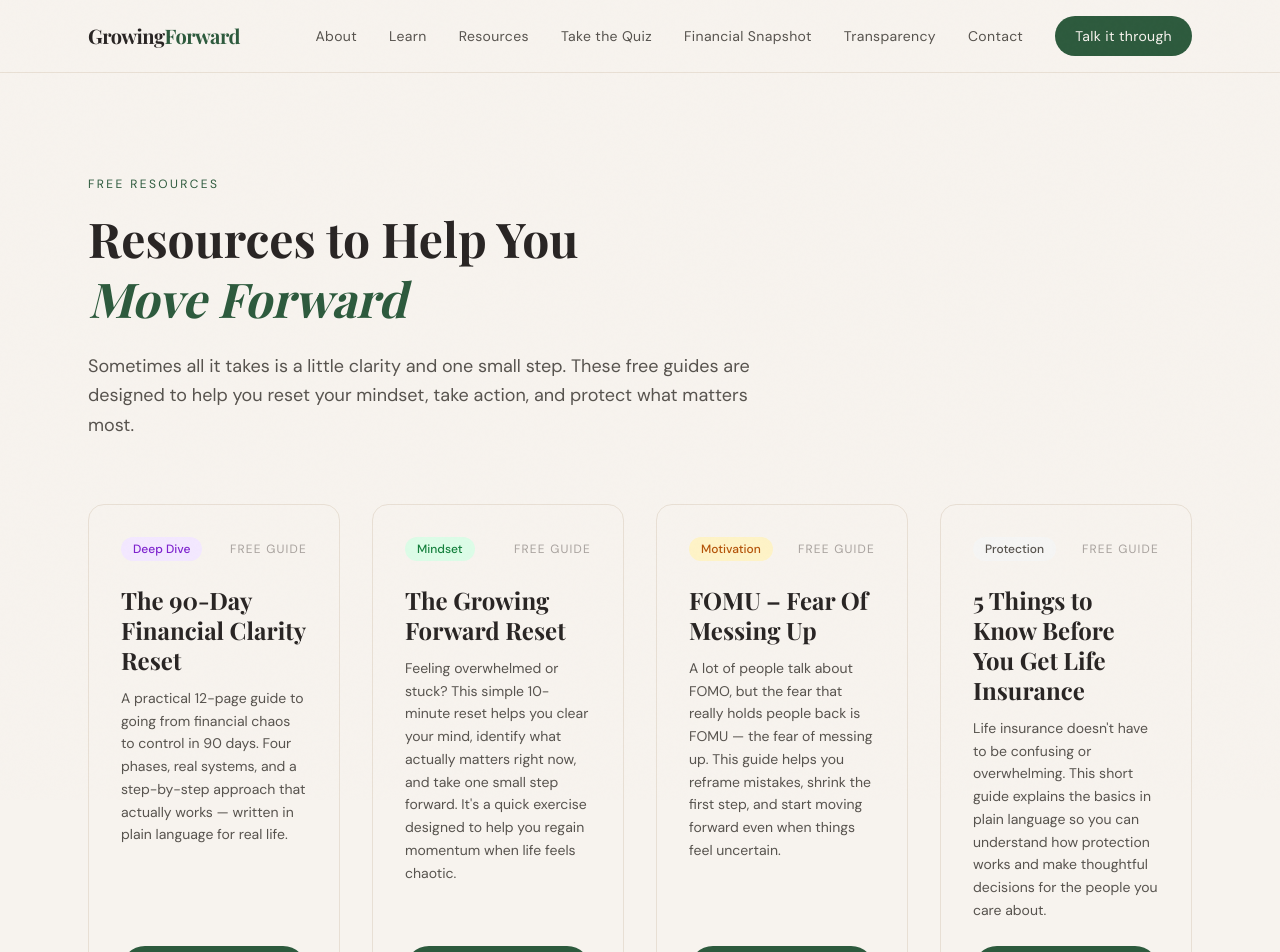
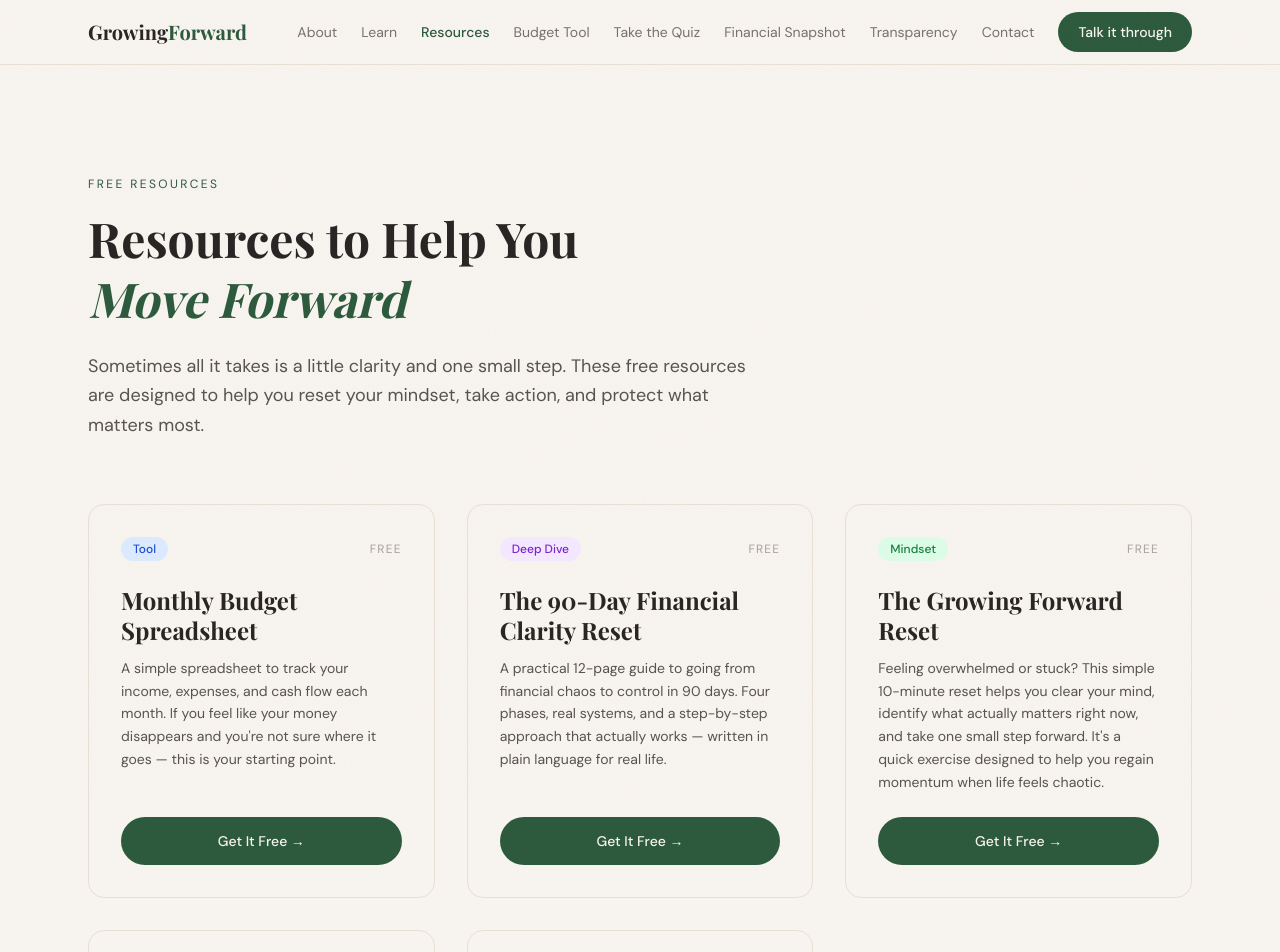
Before and after one commit to Evaldez17/Growing-Forward, a Next.js app: page /resources in a window 1280 px wide. Shown: the top 952 px of the page. Built offline with nearby package versions, Linux system fonts and the light colour scheme; a web font is replaced by a local one.

Commit message:
add budget tool to navbar and resources

```diff
--- a/src/app/resources/page.tsx
+++ b/src/app/resources/page.tsx
@@ -4,6 +4,14 @@ import { useState } from 'react'
 import { useRouter } from 'next/navigation'
 
 const resources = [
+  {
+    id: 'budget',
+    title: 'Monthly Budget Spreadsheet',
+    description: "A simple spreadsheet to track your income, expenses, and cash flow each month. If you feel like your money disappears and you're not sure where it goes — this is your starting point.",
+    tag: 'Tool',
+    file: '/growing-forward-monthly-budget.xlsx',
+    tagColor: 'bg-blue-100 text-blue-700',
+  },
   {
     id: '90day',
     title: 'The 90-Day Financial Clarity Reset',
@@ -80,7 +88,7 @@ function ResourceCard({ resource }: { resource: typeof resources[0] }) {
         <span className={`text-xs font-medium px-3 py-1 rounded-full font-body ${resource.tagColor}`}>
           {resource.tag}
         </span>
-        <span className="text-xs text-stone-400 font-body uppercase tracking-widest">Free Guide</span>
+        <span className="text-xs text-stone-400 font-body uppercase tracking-widest">Free</span>
       </div>
 
       <div>
@@ -97,7 +105,7 @@ function ResourceCard({ resource }: { resource: typeof resources[0] }) {
           onClick={() => setOpen(true)}
           className="mt-auto w-full bg-forest text-warm-cream py-3.5 rounded-full font-medium hover:bg-forest-dark transition-colors duration-200 text-sm"
         >
-          Get the Guide →
+          Get It Free →
         </button>
       )}
 
@@ -127,7 +135,7 @@ function ResourceCard({ resource }: { resource: typeof resources[0] }) {
             disabled={loading}
             className="w-full bg-forest text-warm-cream py-3.5 rounded-full font-medium hover:bg-forest-dark transition-colors duration-200 text-sm disabled:opacity-60"
           >
-            {loading ? 'Sending...' : 'Send Me the Guide'}
+            {loading ? 'Sending...' : 'Send It To Me'}
           </button>
           <button
             type="button"
@@ -154,11 +162,11 @@ export default function Resources() {
             <span className="text-forest italic">Move Forward</span>
           </h1>
           <p className="text-stone-600 font-body text-lg leading-relaxed">
-            Sometimes all it takes is a little clarity and one small step. These free guides are designed to help you reset your mindset, take action, and protect what matters most.
+            Sometimes all it takes is a little clarity and one small step. These free resources are designed to help you reset your mindset, take action, and protect what matters most.
           </p>
         </div>
 
-        <div className="grid md:grid-cols-2 lg:grid-cols-4 gap-8">
+        <div className="grid md:grid-cols-2 lg:grid-cols-3 gap-8">
           {resources.map(resource => (
             <ResourceCard key={resource.id} resource={resource} />
           ))}
@@ -167,7 +175,7 @@ export default function Resources() {
         <div className="mt-12 text-center">
           <p className="font-display text-xl font-bold text-stone-800 mb-2">Not sure where to start?</p>
           <p className="text-stone-500 font-body max-w-xl mx-auto leading-relaxed">
-            Start with whichever guide resonates most with you right now. Growth does not require perfection — it just requires movement.
+            Start with whichever resource resonates most with you right now. Growth does not require perfection — it just requires movement.
           </p>
           <p className="text-forest font-display font-bold italic mt-3">Always be growing forward. 💪</p>
         </div>
@@ -177,7 +185,7 @@ export default function Resources() {
             Want to talk through what you learned?
           </h2>
           <p className="text-stone-400 font-body mb-6">
-            {"These guides are a starting point. A real conversation is where things actually move."}
+            {"These resources are a starting point. A real conversation is where things actually move."}
           </p>
           <a
             href="/work-with-me"
--- a/src/components/Navbar.tsx
+++ b/src/components/Navbar.tsx
@@ -2,11 +2,13 @@
 
 import { useState } from 'react'
 import Link from 'next/link'
+import { usePathname } from 'next/navigation'
 
 const links = [
   { href: '/about', label: 'About' },
   { href: '/faq', label: 'Learn' },
   { href: '/resources', label: 'Resources' },
+  { href: '/budget-spreadsheet', label: 'Budget Tool' },
   { href: '/quiz', label: 'Take the Quiz' },
   { href: '/snapshot', label: 'Financial Snapshot' },
   { href: '/transparency', label: 'Transparency' },
@@ -15,54 +17,67 @@ const links = [
 
 export default function Navbar() {
   const [open, setOpen] = useState(false)
+  const pathname = usePathname()
 
   return (
-    <header className="fixed top-0 left-0 right-0 z-50 bg-warm-cream/90 backdrop-blur-sm border-b border-warm-sand">
-      <div className="max-w-6xl mx-auto px-6 py-4 flex items-center justify-between">
-        <Link href="/" className="font-display text-xl font-bold tracking-tight text-stone-800">
+    <nav className="fixed top-0 left-0 right-0 z-50 bg-warm-cream/95 backdrop-blur-sm border-b border-warm-sand">
+      <div className="max-w-6xl mx-auto px-6 h-16 flex items-center justify-between">
+        <Link href="/" className="font-display text-xl font-bold text-stone-800">
           Growing<span className="text-forest">Forward</span>
         </Link>
 
-        {/* Desktop nav */}
-        <nav className="hidden md:flex items-center gap-8">
+        {/* Desktop */}
+        <div className="hidden lg:flex items-center gap-6">
           {links.map(l => (
             <Link
               key={l.href}
               href={l.href}
-              className="text-sm text-stone-600 hover:text-forest transition-colors duration-200 tracking-wide"
+              className={`font-body text-sm transition-colors duration-200 ${
+                pathname === l.href
+                  ? 'text-forest font-medium'
+                  : 'text-stone-500 hover:text-stone-800'
+              }`}
             >
               {l.label}
             </Link>
           ))}
           <Link
             href="/work-with-me"
-            className="text-sm bg-forest text-warm-cream px-5 py-2.5 rounded-full hover:bg-forest-dark transition-colors duration-200 tracking-wide"
+            className="bg-forest text-warm-cream px-5 py-2.5 rounded-full text-sm font-medium hover:bg-forest-dark transition-colors duration-200"
           >
             Talk it through
           </Link>
-        </nav>
+        </div>
 
         {/* Mobile hamburger */}
         <button
-          className="md:hidden flex flex-col gap-1.5 p-2"
           onClick={() => setOpen(!open)}
+          className="lg:hidden p-2 text-stone-600 hover:text-stone-800"
           aria-label="Toggle menu"
         >
-          <span className={`block w-6 h-0.5 bg-stone-700 transition-transform duration-200 ${open ? 'rotate-45 translate-y-2' : ''}`} />
-          <span className={`block w-6 h-0.5 bg-stone-700 transition-opacity duration-200 ${open ? 'opacity-0' : ''}`} />
-          <span className={`block w-6 h-0.5 bg-stone-700 transition-transform duration-200 ${open ? '-rotate-45 -translate-y-2' : ''}`} />
+          {open ? (
+            <svg className="w-5 h-5" fill="none" stroke="currentColor" viewBox="0 0 24 24">
+              <path strokeLinecap="round" strokeLinejoin="round" strokeWidth={2} d="M6 18L18 6M6 6l12 12" />
+            </svg>
+          ) : (
+            <svg className="w-5 h-5" fill="none" stroke="currentColor" viewBox="0 0 24 24">
+              <path strokeLinecap="round" strokeLinejoin="round" strokeWidth={2} d="M4 6h16M4 12h16M4 18h16" />
+            </svg>
+          )}
         </button>
       </div>
 
       {/* Mobile menu */}
       {open && (
-        <nav className="md:hidden bg-warm-cream border-t border-warm-sand px-6 py-6 flex flex-col gap-4">
+        <div className="lg:hidden bg-warm-cream border-t border-warm-sand px-6 py-4 space-y-3">
           {links.map(l => (
             <Link
               key={l.href}
               href={l.href}
               onClick={() => setOpen(false)}
-              className="text-stone-700 font-medium py-1"
+              className={`block font-body text-sm py-2 transition-colors ${
+                pathname === l.href ? 'text-forest font-medium' : 'text-stone-600 hover:text-stone-800'
+              }`}
             >
               {l.label}
             </Link>
@@ -70,12 +85,12 @@ export default function Navbar() {
           <Link
             href="/work-with-me"
             onClick={() => setOpen(false)}
-            className="mt-2 text-center bg-forest text-warm-cream px-5 py-3 rounded-full font-medium"
+            className="block w-full text-center bg-forest text-warm-cream px-5 py-3 rounded-full text-sm font-medium hover:bg-forest-dark transition-colors mt-2"
           >
             Talk it through
           </Link>
-        </nav>
+        </div>
       )}
-    </header>
+    </nav>
   )
 }
```
